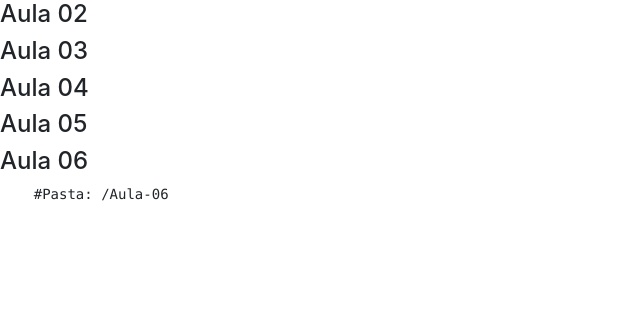
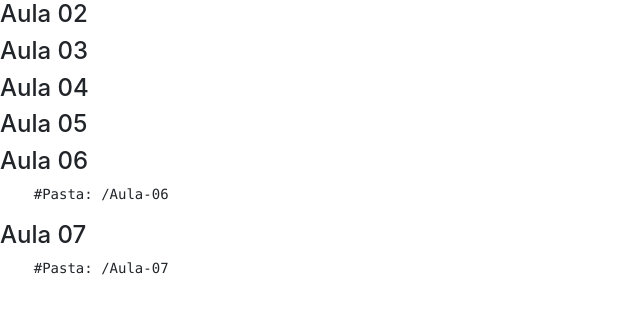
Before and after one commit to paulohbsouza/php_poo, a PHP site: page / in a window 1280 px wide. Shown: the top 314 px of the page, without its empty margins (0-640 px from the left). Run offline with PHP 8.4, Linux system fonts and the light colour scheme.

Commit message:
Update index.php

```diff
--- a/index.php
+++ b/index.php
@@ -87,6 +87,14 @@
     ?>
     </pre>
 
+    <h4>Aula 07</h4>
+    <pre>
+    <?php
+        echo "#Pasta: /Aula-07";
+    ?>
+    </pre>
+
+
 
     <!-- JavaScript (Opcional) -->
     <!-- jQuery primeiro, depois Popper.js, depois Bootstrap JS -->
```
